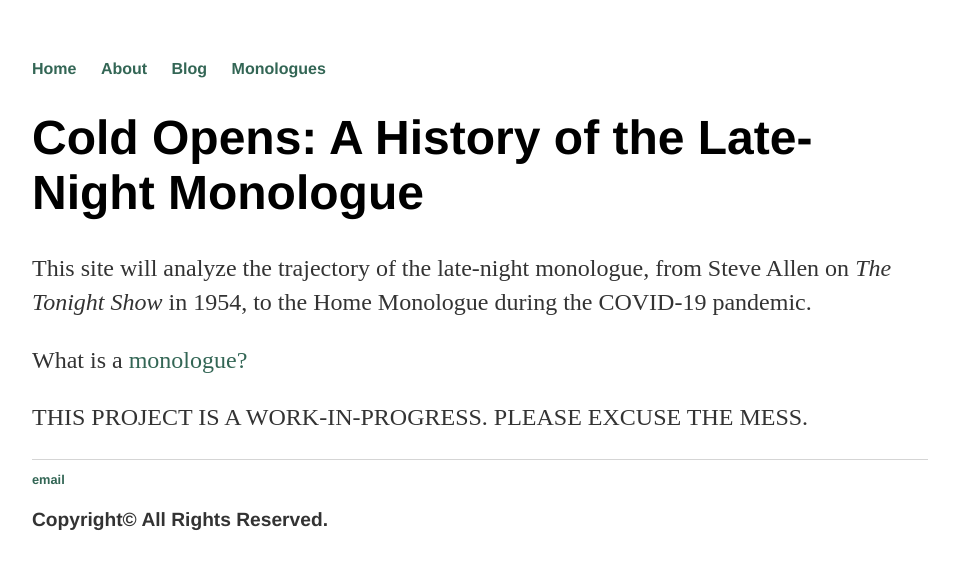
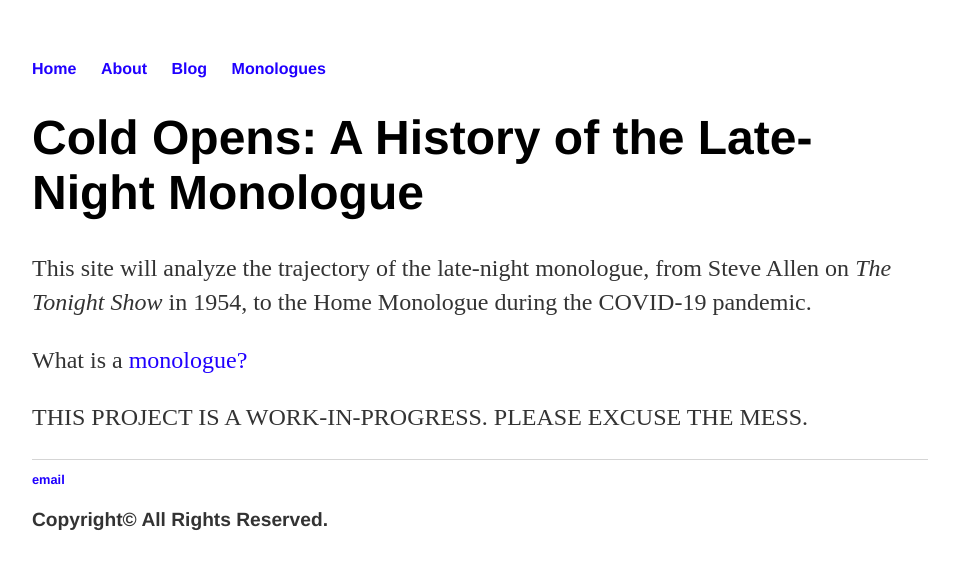
Before and after one commit to andersonshumate/andersonshumate.github.io, a Jekyll site: the page built from index.html, in a window 1280 px wide. Shown: the top 569 px of the page, without its empty margins (160-1119 px from the left). Built offline with Jekyll 4.4.1, drawn with Linux system fonts in a browser that asks for light colours.

Commit message:
Update main.css

```diff
--- a/css/main.css
+++ b/css/main.css
@@ -14,7 +14,7 @@ nav ul li, footer ul li {
 }
 a {
     text-decoration: none;
-    color: #365;
+    color: #2000ff;
 }
 a:hover {
     text-decoration: underline;
```
